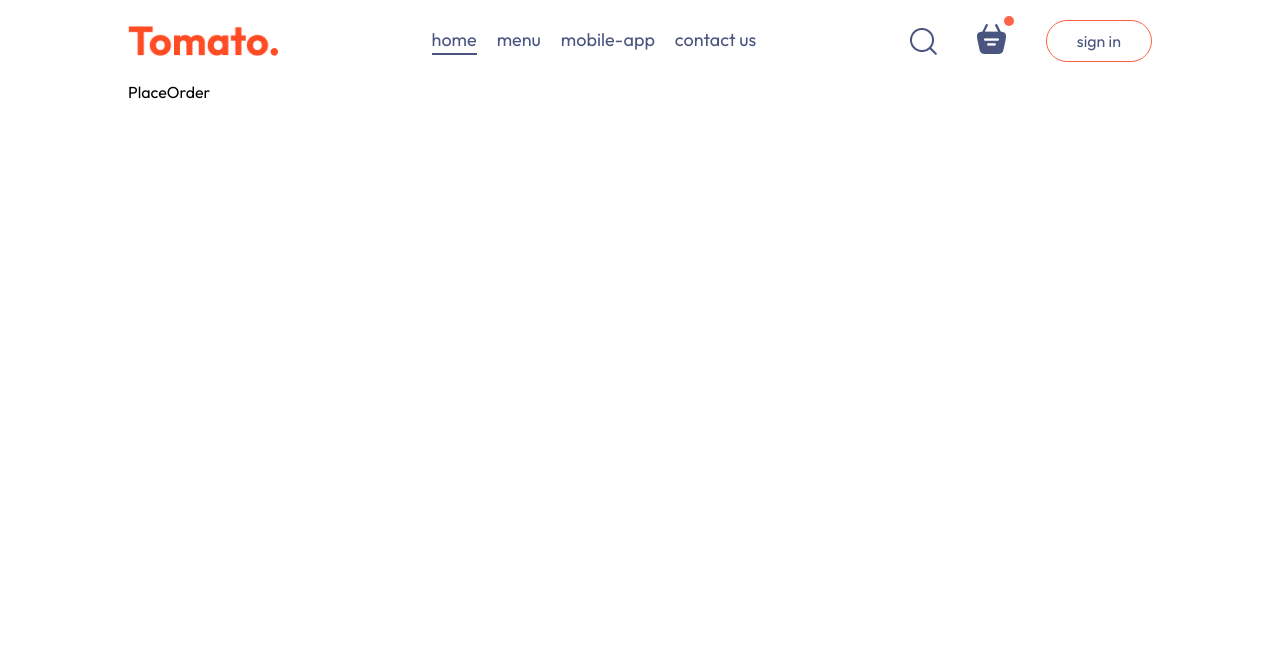
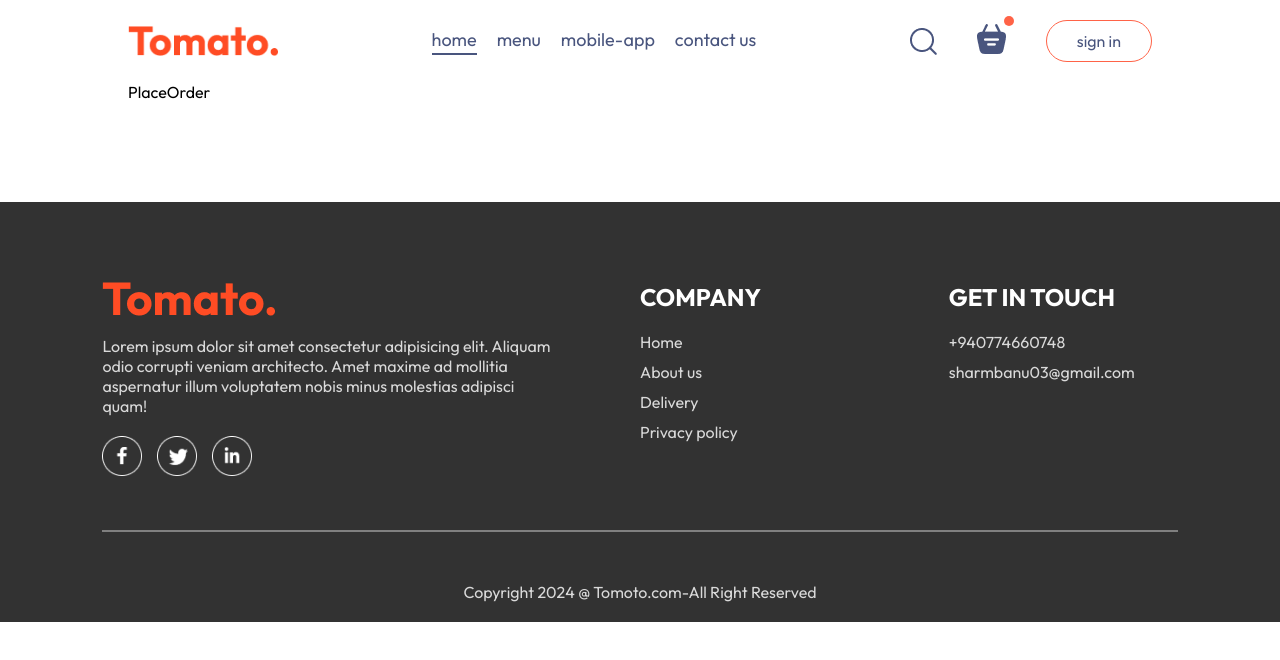
Before and after one commit to Banushasarma/Tomoto-frontend, a React (Vite) app: page /order in a window 1280 px wide. Shown: the top 660 px of the page. Built offline with nearby package versions, Linux system fonts and the light colour scheme.

Commit message:
Some modifications

```diff
--- a/src/App.jsx
+++ b/src/App.jsx
@@ -4,9 +4,11 @@ import { Route, Routes } from "react-router-dom";
 import Home from "./pages/Home/Home";
 import Cart from "./pages/Cart/Cart";
 import PlaceOrder from "./pages/PlaceOrder/PlaceOrder";
+import Footer from "./components/Footer/Footer";
 
 const App = () => {
   return (
+    <>
       <div className="app">
         <Navbar />
         <Routes>
@@ -15,6 +17,8 @@ const App = () => {
           <Route path="/order" element={<PlaceOrder />} />
         </Routes>
       </div>
+      <Footer />
+    </>
   );
 };
 
--- /dev/null
+++ b/src/components/AppDownload/AppDownload.jsx
@@ -0,0 +1,7 @@
+import React from "react";
+
+const AppDownload = () => {
+  return <div>AppDownload</div>;
+};
+
+export default AppDownload;
--- a/src/components/FoodDisplay/FoodDisplay.jsx
+++ b/src/components/FoodDisplay/FoodDisplay.jsx
@@ -11,6 +11,7 @@ const FoodDisplay = ({ category }) => {
       <h2>Top dishes near you</h2>
       <div className="food-display-list">
         {food_list.map((item, index) => {
+          if (category == "All" || category === item.category) {
             return (
               <FoodItem
                 key={index}
@@ -21,6 +22,7 @@ const FoodDisplay = ({ category }) => {
                 image={item.image}
               />
             );
+          }
         })}
       </div>
     </div>
--- a/src/components/FoodItem/FoodItem.css
+++ b/src/components/FoodItem/FoodItem.css
@@ -41,3 +41,30 @@
   font-weight: 500;
   margin: 10px 0px;
 }
+.food-item-img-container {
+  position: relative;
+}
+
+.food-item-img-container .add {
+  width: 35px;
+  position: absolute;
+  bottom: 15px;
+  right: 15px;
+  cursor: pointer;
+  border-radius: 50%;
+}
+
+.food-item-counter {
+  position: absolute;
+  bottom: 15px;
+  right: 15px;
+  display: flex;
+  align-items: center;
+  gap: 10px;
+  padding: 6px;
+  border-radius: 50px;
+  background-color: white;
+}
+.food-item-counter img {
+  width: 30px;
+}
--- a/src/components/FoodItem/FoodItem.jsx
+++ b/src/components/FoodItem/FoodItem.jsx
@@ -1,12 +1,36 @@
-import React from "react";
+import React, { useContext } from "react";
 import "./FoodItem.css";
 import { assets } from "../../assets/assets";
+import { StoreContext } from "../../context/StoreContext";
 
 const FoodItem = ({ id, name, description, price, image }) => {
+  const { cartItems, setCartItems, addToCart, removeFromCart } =
+    useContext(StoreContext);
   return (
     <div className="food-item">
       <div className="food-item-img-container">
         <img className="food-item-image" src={image} alt="" />
+        {!cartItems[id] ? (
+          <img
+            className="add"
+            onClick={() => addToCart(id)}
+            src={assets.add_icon_white}
+          />
+        ) : (
+          <div className="food-item-counter">
+            <img
+              onClick={() => removeFromCart(id)}
+              src={assets.remove_icon_red}
+              alt=""
+            />
+            <p>{cartItems[id]}</p>
+            <img
+              onClick={() => addToCart(id)}
+              src={assets.add_icon_green}
+              alt=""
+            />
+          </div>
+        )}
       </div>
       <div className="food-item-info">
         <div className="food-item-name-rating">
--- /dev/null
+++ b/src/components/Footer/Footer.css
@@ -0,0 +1,52 @@
+.footer {
+  color: #d9d9d9;
+  background-color: #323232;
+  display: flex;
+  flex-direction: column;
+  align-items: center;
+  gap: 30px;
+  padding: 20px 8vw;
+  padding-top: 80px;
+  margin-top: 100px;
+}
+
+.footer-content {
+  width: 100%;
+  display: grid;
+  grid-template-columns: 2fr 1fr 1fr;
+  gap: 80px;
+}
+
+.footer-content-left,
+.footer-content-center,
+.footer-content-right {
+  display: flex;
+  flex-direction: column;
+  align-items: start;
+  gap: 20px;
+}
+.footer-content-left li,
+.footer-content-center li,
+.footer-content-right li {
+  list-style: none;
+  margin-bottom: 10px;
+  cursor: pointer;
+}
+
+.footer-content-center h2,
+.footer-content-right h2 {
+  color: white;
+}
+
+.footer-social-icons img {
+  width: 40px;
+  margin-right: 15px;
+}
+
+.footer hr {
+  width: 100%;
+  height: 2px;
+  margin: 20px 0px;
+  background-color: grey;
+  border: none;
+}
--- /dev/null
+++ b/src/components/Footer/Footer.jsx
@@ -0,0 +1,47 @@
+import React from "react";
+import "./Footer.css";
+import { assets } from "../../assets/assets";
+
+const Footer = () => {
+  return (
+    <div className="footer" id="Footer">
+      <div className="footer-content">
+        <div className="footer-content-left">
+          <img src={assets.logo} alt="" />
+          <p>
+            Lorem ipsum dolor sit amet consectetur adipisicing elit. Aliquam
+            odio corrupti veniam architecto. Amet maxime ad mollitia aspernatur
+            illum voluptatem nobis minus molestias adipisci quam!
+          </p>
+          <div className="footer-social-icons">
+            <img src={assets.facebook_icon} alt="" />
+            <img src={assets.twitter_icon} alt="" />
+            <img src={assets.linkedin_icon} alt="" />
+          </div>
+        </div>
+        <div className="footer-content-center">
+          <h2>COMPANY</h2>
+          <ul>
+            <li>Home</li>
+            <li>About us</li>
+            <li>Delivery</li>
+            <li>Privacy policy</li>
+          </ul>
+        </div>
+        <div className="footer-content-right">
+          <h2>GET IN TOUCH</h2>
+          <ul>
+            <li>+940774660748</li>
+            <li>sharmbanu03@gmail.com</li>
+          </ul>
+        </div>
+      </div>
+      <hr />
+      <p className="footer-copyright">
+        Copyright 2024 @ Tomoto.com-All Right Reserved
+      </p>
+    </div>
+  );
+};
+
+export default Footer;
--- a/src/context/StoreContext.jsx
+++ b/src/context/StoreContext.jsx
@@ -1,11 +1,33 @@
-import { createContext } from "react";
+import { createContext, useEffect, useState } from "react";
 import { food_list } from "../assets/assets";
 
 export const StoreContext = createContext(null);
 
 const StoreContextProvider = ({ children }) => {
+  const [cartItems, setCartItems] = useState({});
+
+  const addToCart = (itemId) => {
+    if (!cartItems[itemId]) {
+      setCartItems((prev) => ({ ...prev, [itemId]: 1 }));
+    } else {
+      setCartItems((prev) => ({ ...prev, [itemId]: prev[itemId] + 1 }));
+    }
+  };
+
+  const removeFromCart = (itemId) => {
+    setCartItems((prev) => ({ ...prev, [itemId]: prev[itemId] - 1 }));
+  };
+
+  useEffect(() => {
+    console.log(cartItems);
+  }, [cartItems]);
+
   const contextValue = {
     food_list,
+    cartItems,
+    setCartItems,
+    addToCart,
+    removeFromCart,
   };
   return (
     <div>
--- a/src/pages/Home/Home.jsx
+++ b/src/pages/Home/Home.jsx
@@ -3,6 +3,7 @@ import "./Home.css";
 import Header from "../../components/Header/Header";
 import ExploreMenu from "../../components/ExploreMenu/ExploreMenu";
 import FoodDisplay from "../../components/FoodDisplay/FoodDisplay";
+import AppDownload from "../../components/AppDownload/AppDownload";
 
 const Home = () => {
   const [category, setCategory] = useState("All");
@@ -11,6 +12,7 @@ const Home = () => {
       <Header />
       <ExploreMenu category={category} setCategory={setCategory} />
       <FoodDisplay category={category} />
+      <AppDownload />
     </div>
   );
 };
```
Also changed, not shown: src/components/AppDownload/AppDownload.css (added). Lines whose indentation alone changed are shown as unchanged.
